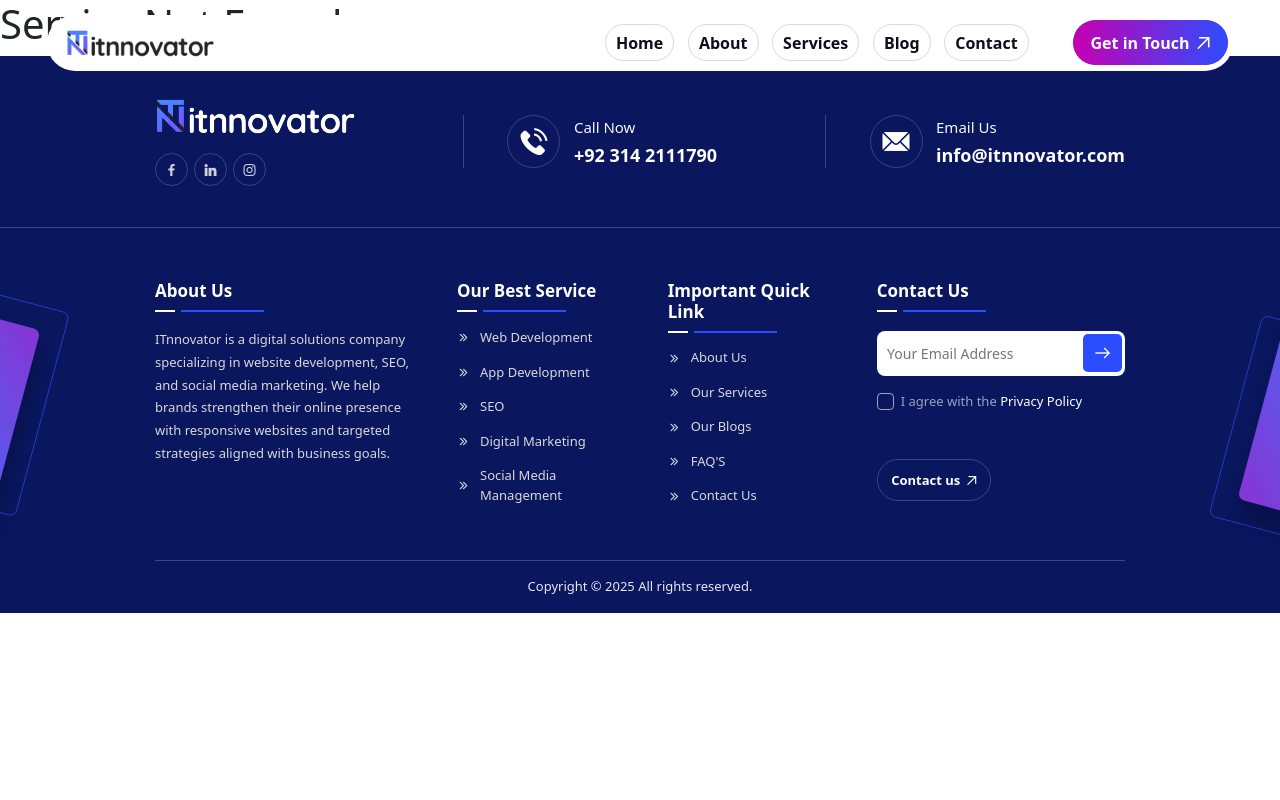
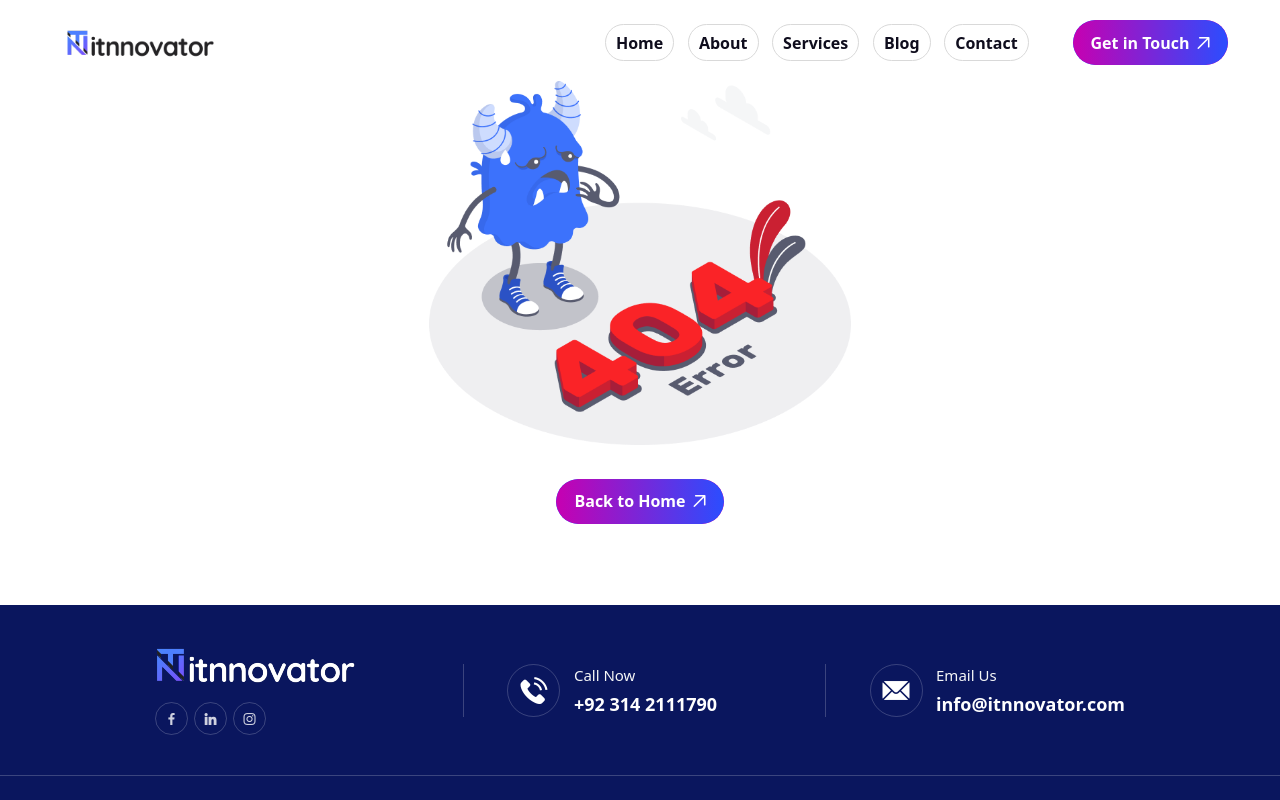
Before and after one commit to ITnnovator/ITnnovator.com, a Next.js app: page /services/1 in a window 1280 px wide. Shown: the top 800 px of the page. Built offline with nearby package versions, Linux system fonts and the light colour scheme.

Commit message:
Update service

```diff
--- a/app/services/[slug]/page.jsx
+++ b/app/services/[slug]/page.jsx
@@ -1,3 +1,4 @@
+import Error from "@/components/Error/Error";
 import InnerBanner from "@/components/InnerBanner";
 import InnerServiceDetail from "@/components/ServiceDetail/InnerServiceDetail";
 import { services } from "@/data/servicesData";
@@ -5,7 +6,7 @@
 export default function ServiceDetailPage({ params }) {
     const service = services.find((s) => s.slug === params.slug);
 
-    if (!service) return <h1>Service Not Found</h1>;
+    if (!service) return <Error />;
 
     return (
         <>
--- a/data/servicesData.js
+++ b/data/servicesData.js
@@ -2,6 +2,7 @@
     {
         id: "01",
         slug: "web-development",
+        type:"main_service",
         title: "Web Development",
         tags: "Mobile App",
         img: "webImages/case-study-1.jpg",
@@ -12,6 +13,7 @@
     {
         id: "02",
         slug: "mobile-apps",
+        type:"main_service",
         title: "Mobile Apps",
         tags: "Mobile App",
         img: "webImages/case-study-2.jpg",
@@ -22,6 +24,8 @@
     {
         id: "03",
         slug: "seo-optimization",
+        type:"sub_service",
+        typeof:"02",
         title: "SEO Optimization",
         tags: "Mobile App",
         img: "webImages/case-study-3.jpg",
```
